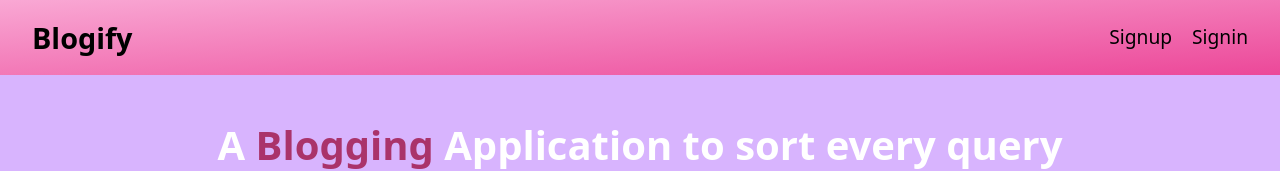
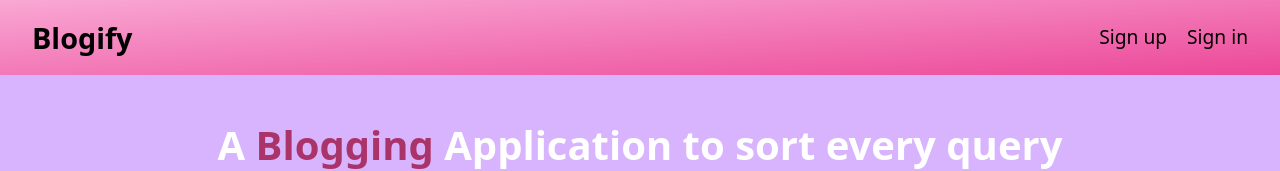
Before and after one commit to Sejal99/BlogSpot, a Next.js app in the folder client/: page / in a window 1280 px wide. Shown: the top 171 px of the page. Built offline with nearby package versions, Linux system fonts and the light colour scheme.

Commit message:
refactor navbar component

```diff
--- a/client/app/(Components)/Navbar.tsx
+++ b/client/app/(Components)/Navbar.tsx
@@ -1,47 +1,74 @@
-"use client"
-import { useRouter } from 'next/navigation'
-import React, { useEffect, useState } from 'react'
-import Cookies from 'js-cookie'
+import { useRouter } from 'next/navigation';
+import { useEffect, useState } from 'react';
+
+// Custom hook to manage token
+const useToken = () => {
+  const [token, setToken] = useState<string | null>(null);
+
+  useEffect(() => {
+    const storedToken = localStorage.getItem('token');
+    if (storedToken) {
+      setToken(storedToken);
+    }
+  }, []);
+
+  return token;
+};
+
+// custom hook for navigation actions
+const useNavigation = () => {
+  const router = useRouter();
+
+  const goTo = (path: string) => {
+    router.push(path);
+  };
+
+  const logout = () => {
+    localStorage.clear();
+    goTo('/');
+  };
+
+  return { goTo, logout };
+};
 
 const Navbar = () => {
-  const [token, setToken]= useState<string|null>()
-  const router= useRouter()
-  const handleClick = ()=> {
-    router.push('/login')
-
-  }
-  const handleLogout = ()=> {
-    localStorage.clear()
-    router.push('/')
-
-  }
-
-  useEffect(()=> {
-    setToken(localStorage.getItem('token'))
-  },[])
+  const token = useToken();
+  const { goTo, logout } = useNavigation();
 
   return (
-    <div className=' px-8 items-center bg-gradient-to-br from-pink-300 to-pink-500 justify-between flex gap-3 p-3 py-4 '>
-        <div onClick={()=> router.push('/')} className=' cursor-pointer text-[1.8rem] hover:text-white font-semibold '>Blogify</div>
-        <div className=' items-center flex gap-5'>
+    <div className="px-8 items-center bg-gradient-to-br from-pink-300 to-pink-500 justify-between flex gap-3 p-3 py-4">
+      <div onClick={() => goTo('/')} className="cursor-pointer text-[1.8rem] hover:text-white font-semibold">
+        Blogify
+      </div>
+      <div className="items-center flex gap-5">
         {!token ? (
-            <div className=' flex gap-5'>
-              <button onClick={()=> router.push('/signup')} className='   rounded-lg font-medium text-[1.2rem] hover:text-white'>Signup</button>
-            <button onClick={handleClick} className='   rounded-lg font-medium text-[1.2rem] hover:text-white'>Signin</button>
+          <div className="flex gap-5">
+            <button onClick={() => goTo('/signup')} className="rounded-lg font-medium text-[1.2rem] hover:text-white">
+              Sign up
+            </button>
+            <button onClick={() => goTo('/login')} className="rounded-lg font-medium text-[1.2rem] hover:text-white">
+              Sign in
+            </button>
           </div>
         ) : (
-            <div className=' flex gap-5'>
-              <button onClick={()=> router.push('/all-blogs')} className='   rounded-lg font-semibold text-[1.2rem] hover:text-white'>All Blogs</button>
-              <button onClick={()=> router.push('/createBlog')} className='   rounded-lg font-semibold text-[1.2rem] hover:text-white'>Create Blog</button>
-              <button onClick={()=> router.push('/myBlogs')} className='   rounded-lg font-semibold text-[1.2rem] hover:text-white'>My Blogs</button>
-              <button onClick={handleLogout} className='   rounded-lg font-semibold text-[1.2rem] hover:text-white'>Logout</button>
+          <div className="flex gap-5">
+            <button onClick={() => goTo('/all-blogs')} className="rounded-lg font-semibold text-[1.2rem] hover:text-white">
+              All Blogs
+            </button>
+            <button onClick={() => goTo('/createBlog')} className="rounded-lg font-semibold text-[1.2rem] hover:text-white">
+              Create Blog
+            </button>
+            <button onClick={() => goTo('/myBlogs')} className="rounded-lg font-semibold text-[1.2rem] hover:text-white">
+              My Blogs
+            </button>
+            <button onClick={logout} className="rounded-lg font-semibold text-[1.2rem] hover:text-white">
+              Logout
+            </button>
           </div>
-          )
-        }
-
+        )}
       </div>
     </div>
-  )
-}
+  );
+};
 
-export default Navbar
+export default Navbar;
```
Lines whose indentation alone changed are shown as unchanged.
